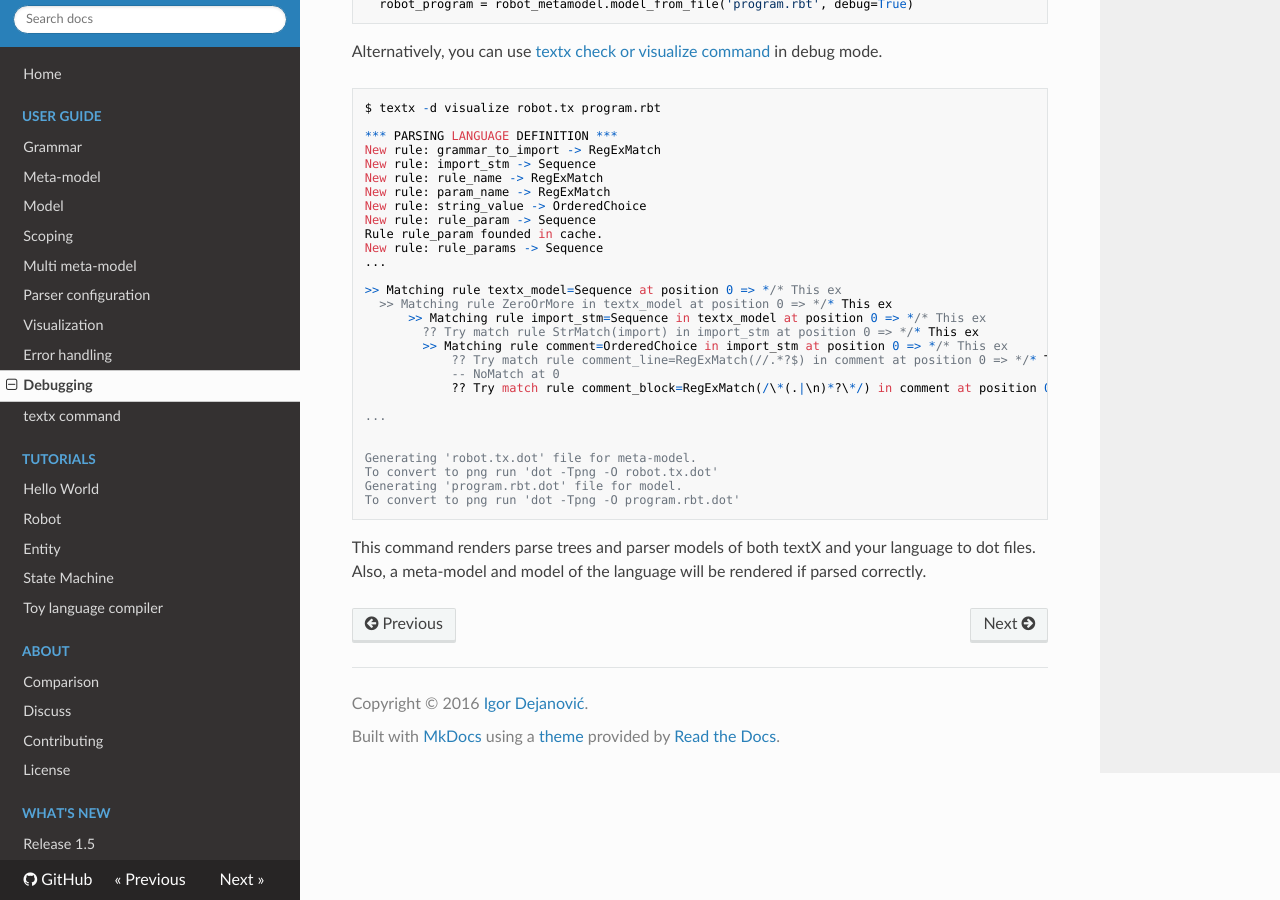
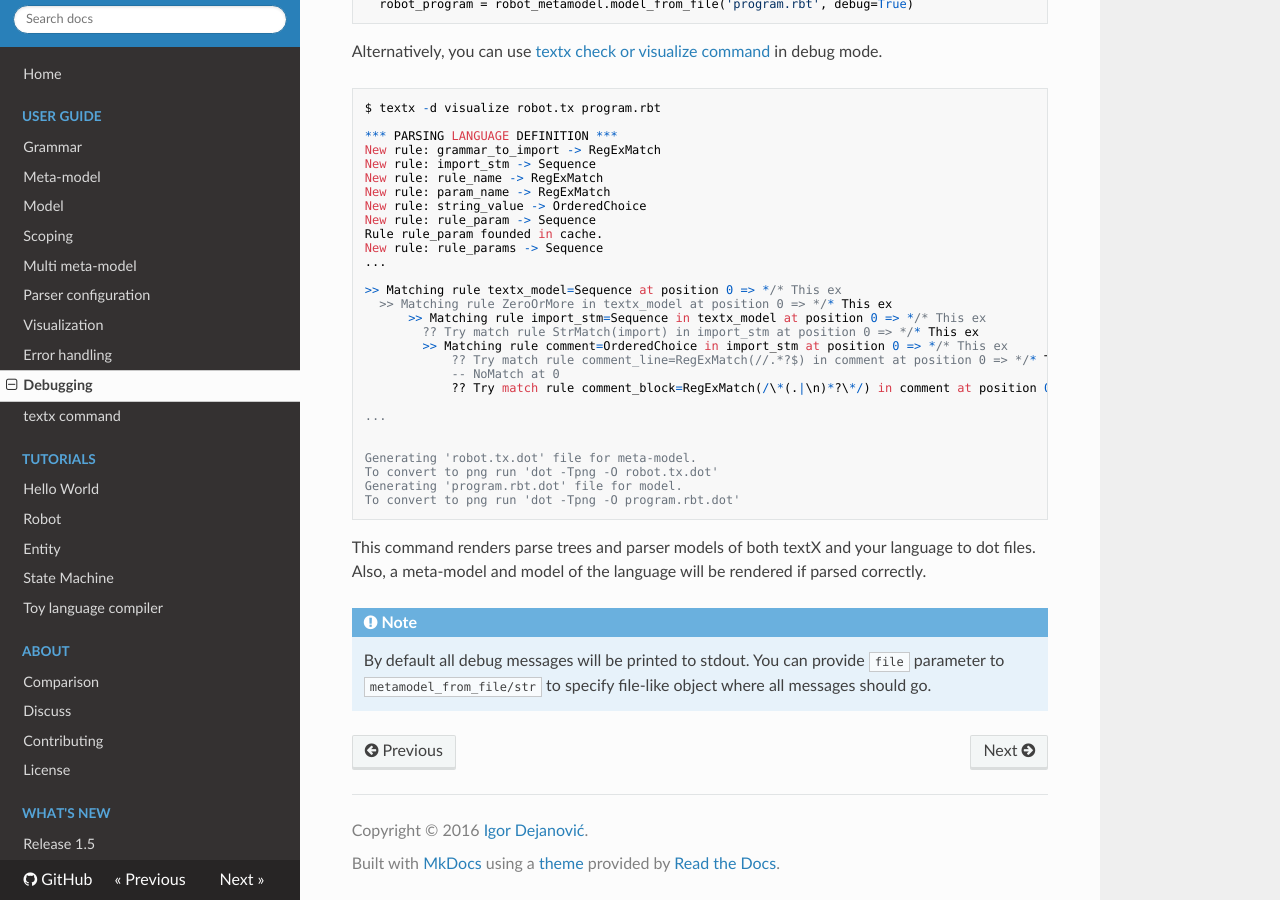
Before and after one commit to textX/textX, an MkDocs documentation site: the page built from docs/debugging.md, in a window 1280 px wide and 900 px high, scrolled down 550 px. Built offline with MkDocs 1.6.1, drawn with Linux system fonts in a browser that asks for light colours; nearby versions of some CDN libraries; old or Windows-style settings are respelled for this version of MkDocs.

Commit message:
Use `file` param of Arpeggio's DebugPrinter usable in `metamodel_from_file/str`.

```diff
--- a/docs/debugging.md
+++ b/docs/debugging.md
@@ -58,3 +58,8 @@ in debug mode.
 This command renders parse trees and parser models of both textX and your
 language to dot files. Also, a meta-model and model of the language will be
 rendered if parsed correctly.
+
+!!! note
+    By default all debug messages will be printed to stdout. You can provide
+    `file` parameter to `metamodel_from_file/str` to specify file-like object
+    where all messages should go.
```
Also changed, not shown: 1 other file.
